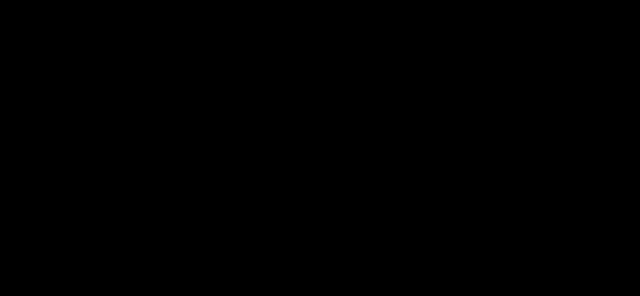
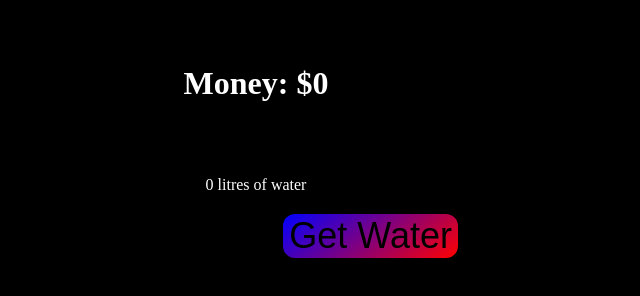
Before and after one commit to Roguim/Roguim.github.io, a plain HTML site: page bottlegame.html in a window 1280 px wide. Shown: the whole page, without its empty margins (384-1024 px from the left). Drawn offline with Linux system fonts and the light colour scheme.

Commit message:
PUSH
Game updated.

```diff
--- a/bottle.js
+++ b/bottle.js
@@ -0,0 +1,5 @@
+var litres = 0;
+function water() {
+	litres = litres + 1;
+	document.getElementById("litrelabel").innerHTML = litres;
+}
--- a/bottlegame.html
+++ b/bottlegame.html
@@ -5,5 +5,9 @@
 	<script src="bottle.js"></script>
 </head>
 <body id="bod">
-	<center><h1>Money: $<span id="money">0</span></h1><center>
+	<br>
+	<br>
+	<center><h1>Money: $<span id="money">0</span></h1></center><br><br>
+	<center><p><span id="litrelabel">0</span> litres of water</p></center>
+	<button class="button" onclick="water()">Get Water</button>
 </body>
--- a/gamestyles.css
+++ b/gamestyles.css
@@ -1,5 +1,8 @@
 body {
 	background-color: black;
+}
+h1, h2, h3, h4, h5, h6, p {
+	color: white;
 }
 .button {
 	background: linear-gradient(-37deg, red, blue);
@@ -7,7 +10,9 @@ body {
 	text-align: center;
 	text-decoration: none;
 	display: inline-block;
-	font-size: 20px;
+	font-size: 36px;
 	margin: 4px 2px;
-	border-radius: 17px;
+	border-radius: 12px;
+	position: relative;
+	left: 52%;
 }
```
